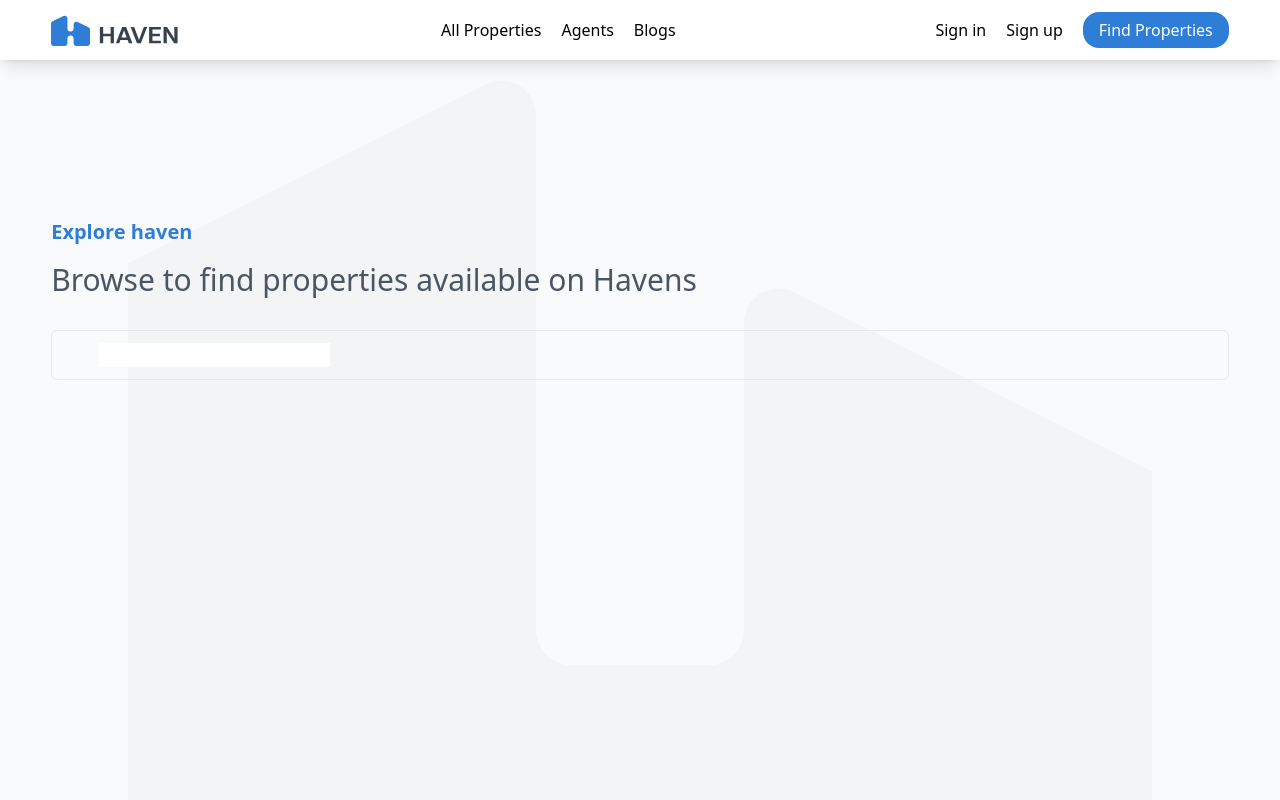
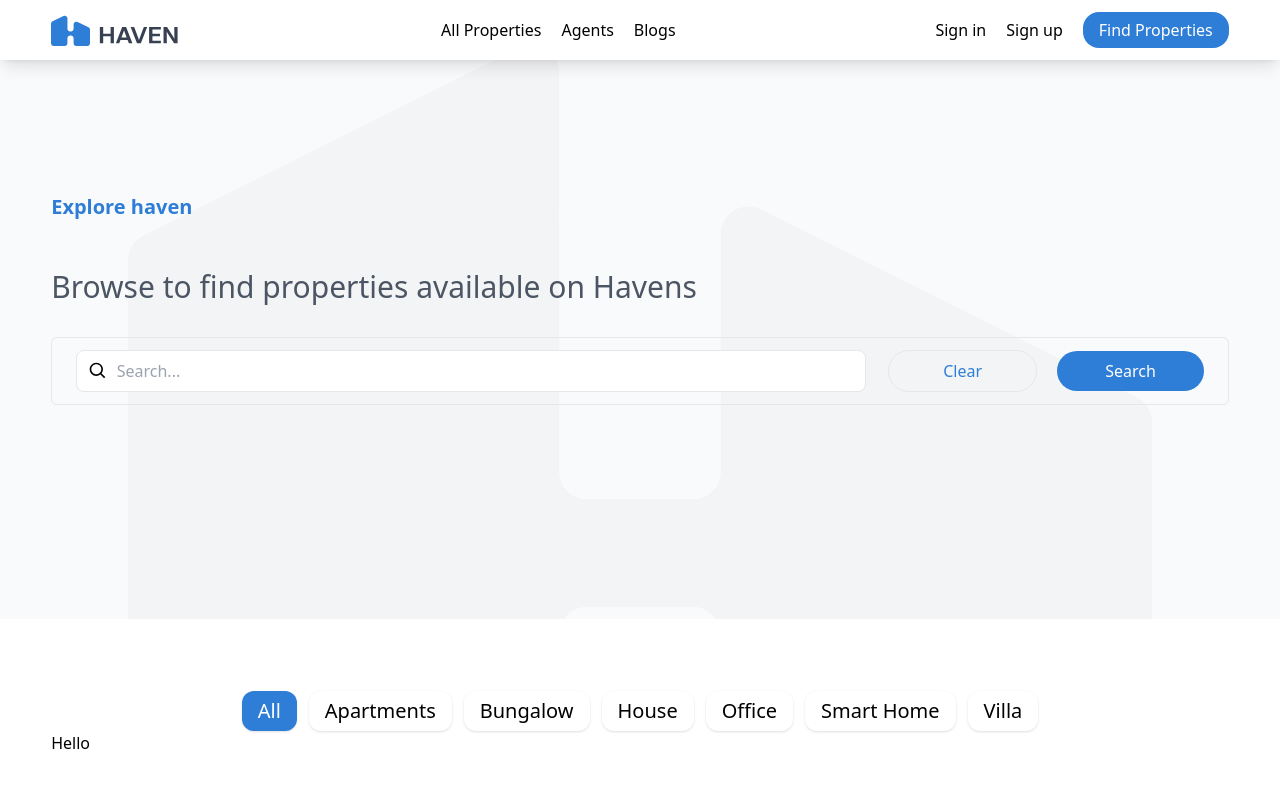
Before and after one commit to PythoSalaf/Harven-Estates, a React (Vite) app: page /all-properties in a window 1280 px wide. Shown: the top 800 px of the page. Built offline with nearby package versions, Linux system fonts and the light colour scheme.

Commit message:
latest commit

```diff
--- a/src/Pages/AllProperty.jsx
+++ b/src/Pages/AllProperty.jsx
@@ -1,8 +1,22 @@
+import { BiSearch } from "react-icons/bi";
 import { Propertyhero } from "../assets";
+import { Button } from "../components";
+import { useState } from "react";
 
 const AllProperty = () => {
+  const [selectedCategory, setSelectedCategory] = useState("all");
+  const FeatureList = [
+    "all",
+    "apartments",
+    "bungalow",
+    "house",
+    "office",
+    "smart home",
+    "villa",
+  ];
   return (
-    <div className="relative h-[70vh] md:h-screen bg-[#f9fafc]">
+    <>
+      <div className="relative h-[70vh]  bg-[#f9fafc]">
         <div className="absolute inset-0 z-10">
           <img
             src={Propertyhero}
@@ -16,17 +30,52 @@ const AllProperty = () => {
             <h1 className="text-lg font-semibold text-primary md:text-xl">
               Explore haven
             </h1>
-          <p className=" mt-4 text-xl md:text-3xl text-grayPrimary">
+            <p className=" mt-12 text-2xl md:text-3xl  text-grayPrimary">
               Browse to find properties available on Havens
             </p>
-          <div className="mt-8 border rounded-md border-graySecondary py-3">
-            <div className="layout">
-              <input type="text" className="w" />
+            <div className="mt-8 border rounded-md border-graySecondary gap-x-4 py-3">
+              <div className="  w-[96%] mx-auto flex items-center justify-between">
+                <div className="relative w-[70%] ">
+                  <div className="absolute inset-y-0 left-0 flex items-center pl-3">
+                    <BiSearch className="text-gray-400 w-5 h-5" />
+                  </div>
+                  <input
+                    type="text"
+                    className="w-full py-2 pl-10 pr-4 text-gray-700 bg-white border border-graySecondary rounded-lg focus:outline-none focus:ring-2 focus:ring-transparent focus:border-transparent"
+                    placeholder="Search..."
+                  />
+                </div>
+                <div className="w-[28%] flex items-center gap-x-5 ">
+                  <Button
+                    btnText="Clear"
+                    btnStyle="border border-graySecondary w-full py-2 px-4 rounded-3xl text-primary"
+                  />
+                  <Button
+                    btnText="Search"
+                    btnStyle=" bg-primary py-2 w-full px-4 rounded-3xl text-white"
+                  />
                 </div>
               </div>
             </div>
           </div>
         </div>
+      </div>
+      <div className="layout py-10">
+        <div className="flex flex-wrap items-center justify-center gap-3 mt-[2rem] w-[95%] md:w-[90%] lg:w-[80%] mx-auto">
+          {FeatureList.map((list, index) => (
+            <Button
+              key={index}
+              btnText={list}
+              btnStyle={`text-[17px] md:text-[20px] py-[5px] shadow  w-fit px-4 capitalize rounded-xl ${
+                selectedCategory === list ? "bg-primary text-white" : ""
+              }`}
+              handleClick={() => setSelectedCategory(list)}
+            />
+          ))}
+        </div>
+        <h2>Hello</h2>
+      </div>
+    </>
   );
 };
 
```
Lines whose indentation alone changed are shown as unchanged.
